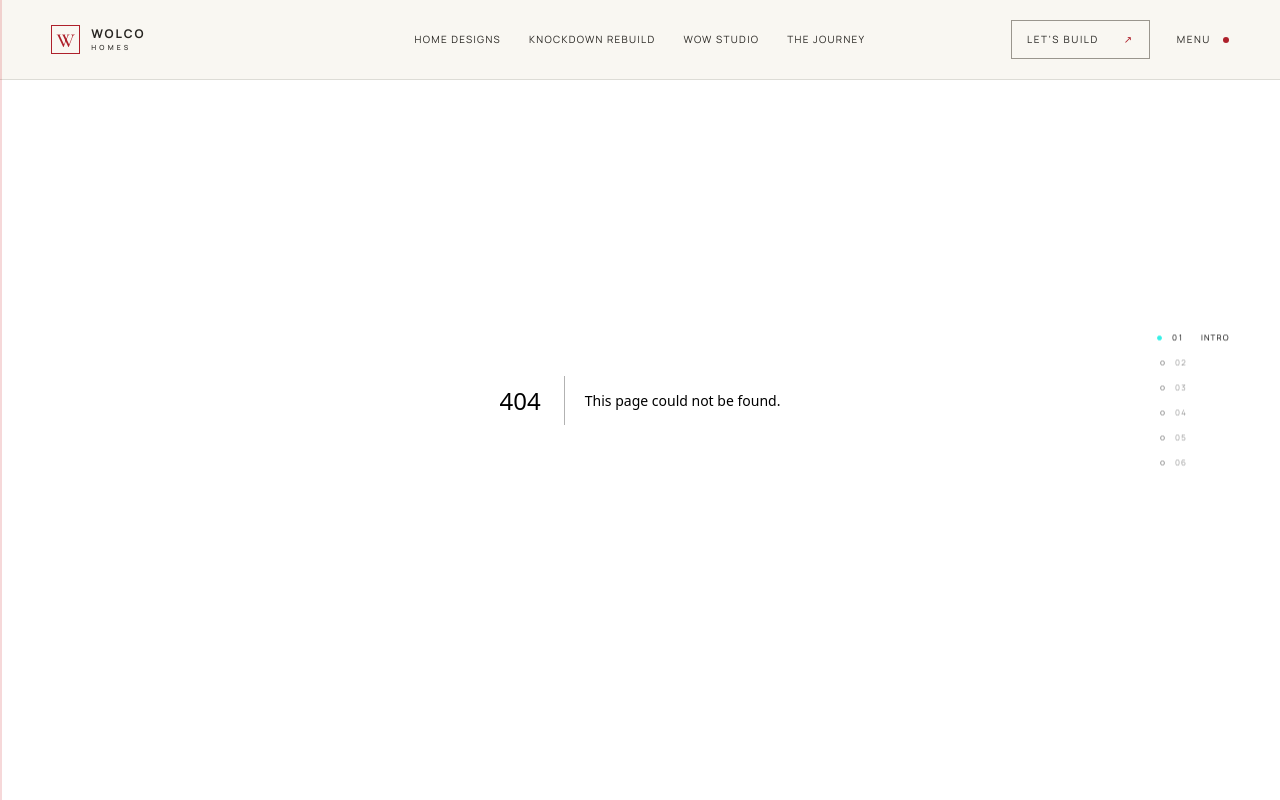
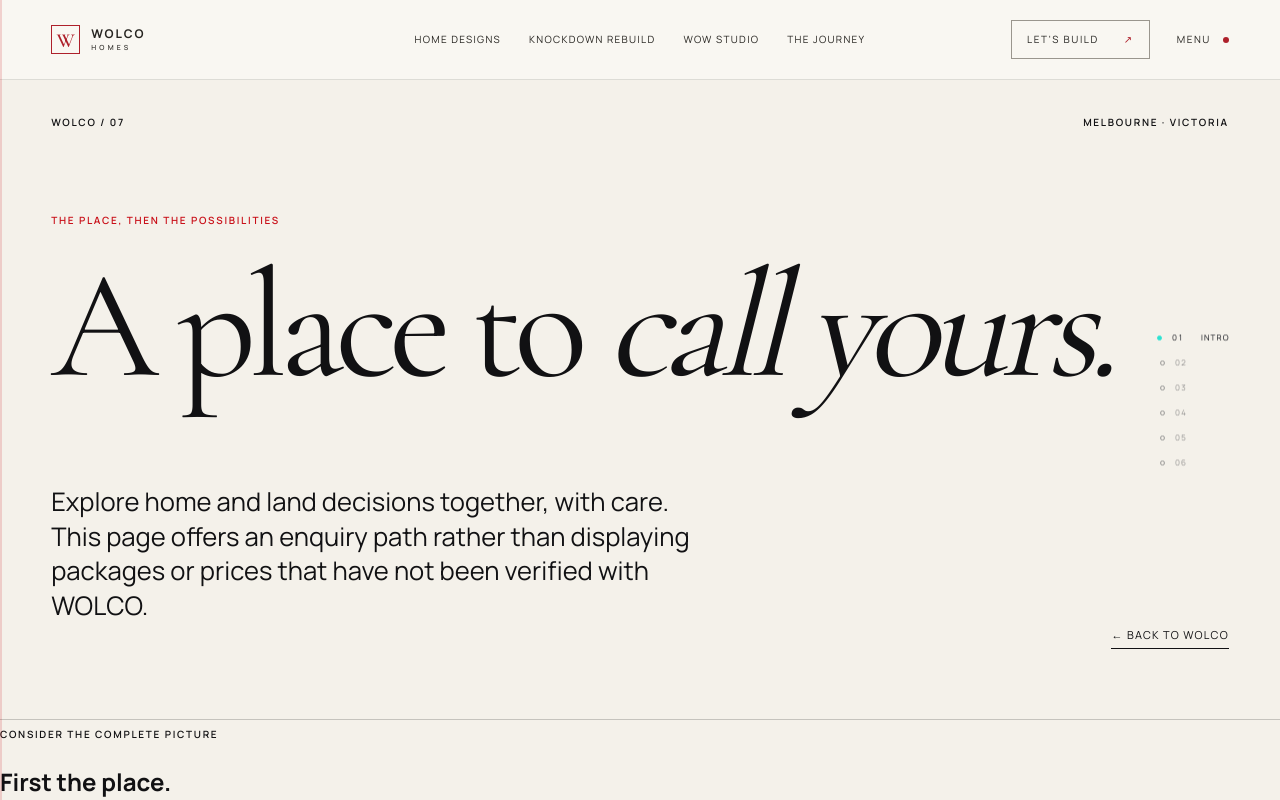
Before and after one commit to kloudocean-kodex/wolco-rebirth, a Next.js app: page /house-and-land in a window 1280 px wide. Before the commit this address had no page. Shown: the top 800 px of the page. Built offline with nearby package versions, Linux system fonts and the light colour scheme.

Commit message:
feat: add warm source-grounded builder route app/house-and-land/page.tsx

```diff
--- /dev/null
+++ b/app/house-and-land/page.tsx
@@ -0,0 +1,12 @@
+import type {Metadata} from "next";
+import Link from "next/link";
+import {BuilderPage} from "@/components/BuilderPage";
+export const metadata:Metadata={title:"House & Land Enquiries Melbourne",description:"Talk with WOLCO Homes about your site, preferred home design and Melbourne house-and-land opportunities. Availability verified on enquiry."};
+const pillars=[
+ {n:"01",t:"Find the right setting",copy:"Your commute, community, orientation and land dimensions all influence how home can work for you."},
+ {n:"02",t:"Explore a fitting home",copy:"The best starting design respects both your lifestyle and your block. WOLCO can discuss current home options."},
+ {n:"03",t:"Confirm the real numbers",copy:"Land price, build quote, site costs and inclusions must be checked for the actual allotment, date and contract."},
+];
+export default function HouseAndLand(){return <BuilderPage number="07" eyebrow="THE PLACE, THEN THE POSSIBILITIES" title="A place to" italic="call yours." description="Explore home and land decisions together, with care. This page offers an enquiry path rather than displaying packages or prices that have not been verified with WOLCO.">
+  <section className="w-subsection"><div className="w-subsection-head"><span className="micro">CONSIDER THE COMPLETE PICTURE</span><h2>First the place.<br/><em>Then the possibilities.</em></h2><p>Whether you're considering a new allotment or investigating a location in Melbourne, the land and home design should inform one another.</p></div><div className="w-subsection-grid">{pillars.map(q=><article key={q.n}><span>{q.n}</span><h3>{q.t}</h3><p>{q.copy}</p></article>)}</div><div className="w-subsection-action"><p>Current land availability, estate approvals, package inclusions and prices must be verified directly with WOLCO and the applicable land seller.</p><Link href="/contact/" className="route-button">ENQUIRE ABOUT HOUSE & LAND ↗</Link></div></section>
+ </BuilderPage>}
```
